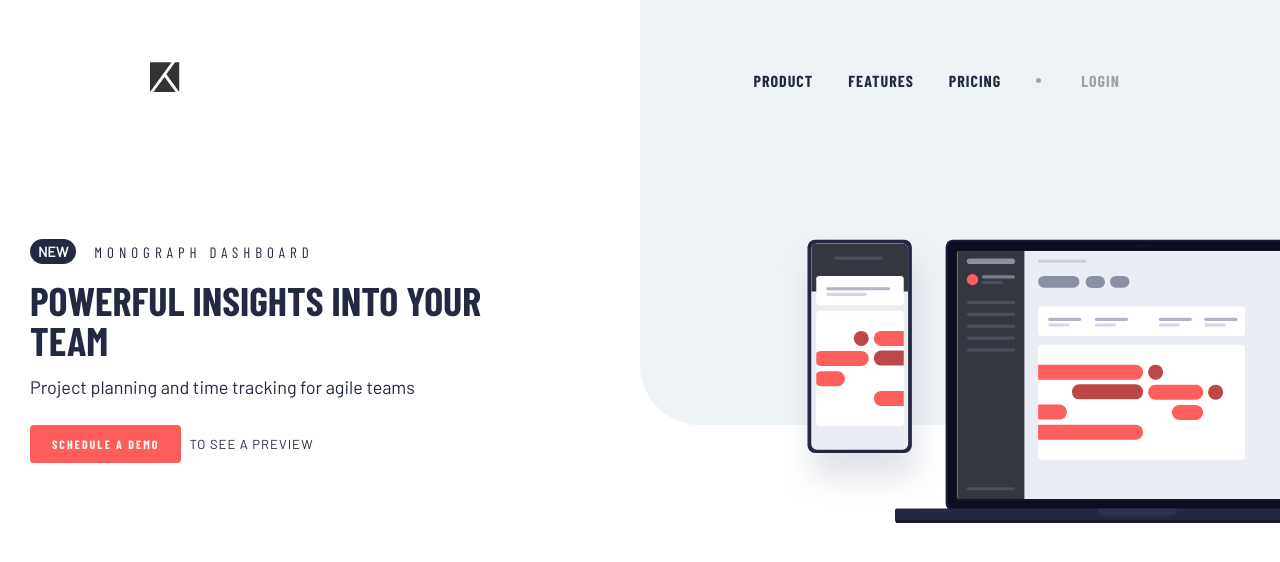
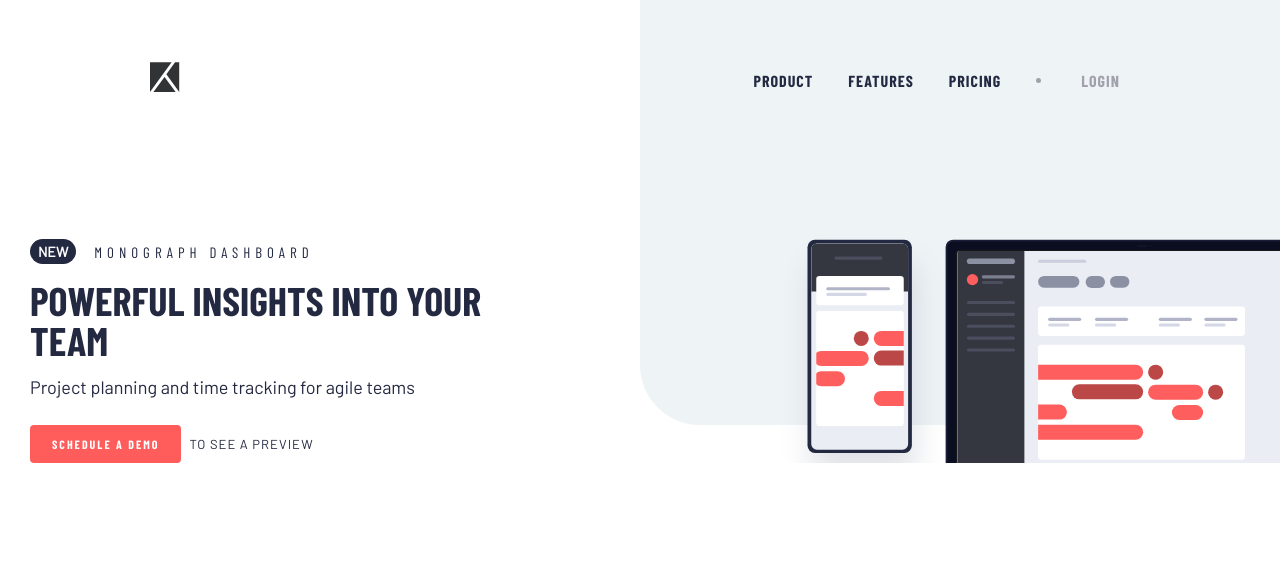
Before and after one commit to yan-batista/TrackingIntroComponent, a React (Vite) app: page / in a window 1280 px wide. Shown: the top 562 px of the page. Built offline with nearby package versions, Linux system fonts and the light colour scheme.

Commit message:
active states styles

```diff
--- a/src/components/Nav/styles.ts
+++ b/src/components/Nav/styles.ts
@@ -70,9 +70,17 @@
     font-size: 16px;
     font-family: "Barlow Condensed", sans-serif;
     font-weight: 700;
+
     text-transform: uppercase;
     letter-spacing: 1px;
+
     margin-right: 35px;
+
+    cursor: pointer;
+  }
+
+  & > li:hover:not(.disabled) {
+    border-bottom: 1px solid ${colors.darkGrayishBlue};
   }
 
   .menuDivider {
--- a/src/pages/Home/styles.ts
+++ b/src/pages/Home/styles.ts
@@ -31,7 +31,7 @@
 
 export const Container = styled.div`
   max-width: 100vw;
-  overflow-x: hidden;
+  overflow: hidden;
   position: relative;
 
   @media ${devices.desktop} {
@@ -40,7 +40,6 @@
     justify-content: flex-start;
 
     margin-top: 50px;
-    padding-bottom: 60px;
   }
 
   @media ${devices.desktop_lg} {
--- a/src/styles/global.ts
+++ b/src/styles/global.ts
@@ -26,4 +26,8 @@
     .disabled {
       color: ${colors.grayishBlue};
     }
+
+    .disabled:hover {
+      border-bottom: 1px solid ${colors.grayishBlue};
+    }
 `;
```
